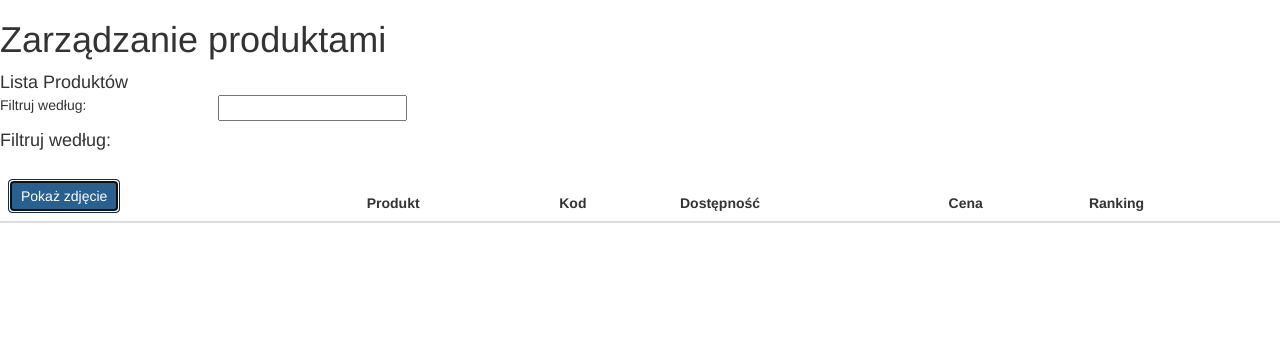
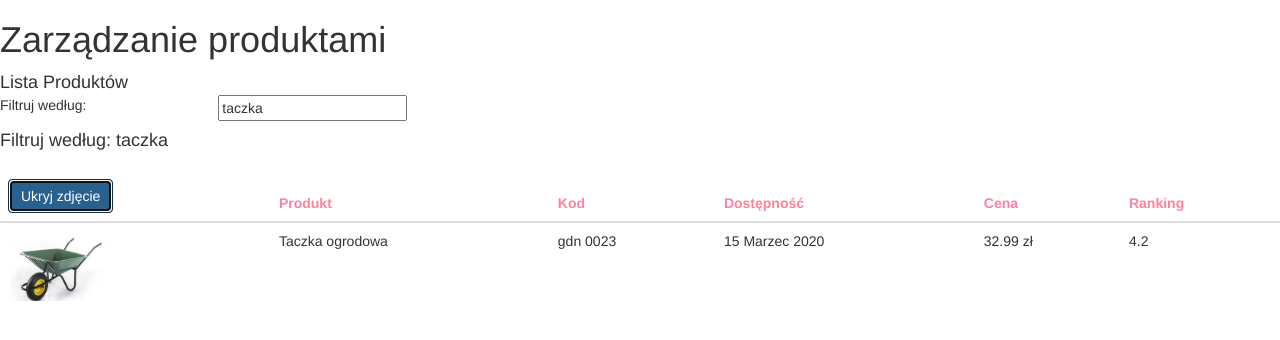
Before and after one commit to AleksandraOdr/amiwFinalProject, an Angular app: page / in a window 1280 px wide. Both pictures are taken after a click on the button "Pokaż zdjęcie". Shown: the top 340 px of the page. Built offline with nearby package versions, Linux system fonts and the light colour scheme.

Commit message:
Interfaces + searching filter

```diff
--- a/src/api/shared/convert-to-spaces.pipe.ts
+++ b/src/api/shared/convert-to-spaces.pipe.ts
@@ -0,0 +1,11 @@
+import {Pipe, PipeTransform} from '@angular/core';
+
+@Pipe({
+  name: 'convertToSpaces'
+})
+export class ConvertToSpacesPipe implements PipeTransform {
+
+  transform(value: string, character: string): string {
+    return  value.replace(character, ' ');
+  }
+}
--- a/src/app/products/product-list.component.html
+++ b/src/app/products/product-list.component.html
@@ -1,26 +1,29 @@
 <div class='card'>
   <div class='card-header'>
-    Lista Produktów
+    {{pageTitle}}
   </div>
   <div class="card-body">
     <div class='row'>
       <div class='col-md-2'>Filtruj według:</div>
       <div class='col-md-4'>
-        <input type='text' />
+        <input type='text'
+          [(ngModel)]="listFilter" />
       </div>
     </div>
     <div class='row'>
       <div class='col-md-6'>
-        <h4>Filtruj według: </h4>
+        <h4>Filtruj według: {{listFilter}}</h4>
       </div>
     </div>
     <div class='table-responsive'>
-      <table class='table'>
+      <table class='table'
+        *ngIf="products && products.length">
         <thead>
         <tr>
           <th>
-            <button class='btn btn-primary'>
-              Pokaż zdjęcie
+            <button class='btn btn-primary'
+              (click)='toggleImage()' >
+              {{showImage ? 'Ukryj ' : 'Pokaż '}} zdjęcie
             </button>
           </th>
           <th>Produkt</th>
@@ -31,6 +34,22 @@
         </tr>
         </thead>
         <tbody>
+        <tr *ngFor="let product of filteredProducts">
+          <td>
+            <img *ngIf="showImage"
+                 [src]="product.imageUrl"
+                 [title]="product.productName"
+                 [style.width.px]="imageWidth"
+                 [style.margin.px]="imageMargin" >
+          </td>
+          <td>{{product.productName}}</td>
+          <td>{{product.productCode | lowercase | convertToSpaces: '-'}}</td>
+          <td>{{product.releaseDate}}</td>
+          <td>{{product.price | currency:'': '':'1.2-2'}} zł </td>
+          <td>{{product.starRating}}</td>
+
+
+        </tr>
 
         </tbody>
       </table>
--- a/src/app/products/product-list.component.scss
+++ b/src/app/products/product-list.component.scss
@@ -0,0 +1,3 @@
+thead {
+  color: #fe81a1;
+}
--- a/src/app/products/product-list.component.ts
+++ b/src/app/products/product-list.component.ts
@@ -1,11 +1,70 @@
-import {Component} from '@angular/core';
+import {Component, OnInit} from '@angular/core';
+import {IProduct} from './product';
 
 
+// @ts-ignore
 @Component({
   selector: 'app-products',
-  templateUrl: './product-list.component.html'
+  templateUrl: './product-list.component.html',
+  styleUrls: ['./product-list.component.scss']
 })
 
-export class ProductListComponent {
+export class ProductListComponent implements OnInit {
+  pageTitle = 'Lista Produktów';
+  imageWidth = 100;
+  imageMargin = 2;
+  showImage = false;
+  filteredProducts: IProduct[];
 
+  _listFilter: string;
+  get listFilter(): string {
+    return this._listFilter;
+  }
+
+  set listFilter(value) {
+    this._listFilter = value;
+    this.filteredProducts = this.listFilter ? this.performFilter(this.listFilter) : this.products;
+  }
+
+  products: IProduct[] = [
+    {
+      productId: 1,
+      productName: 'Grabie',
+      productCode: 'GDN-0011',
+      releaseDate: '15 Marzec 2020',
+      description: 'Leaf rake with 48-inch wooden handle.',
+      price: 19.95,
+      starRating: 3.2,
+      imageUrl: 'assets/images/leaf_rake.jpg'
+    },
+    {
+      productId: 2,
+      productName: 'Taczka ogrodowa',
+      productCode: 'GDN-0023',
+      releaseDate: '15 Marzec 2020',
+      description: '15 gallon capacity rolling garden cart',
+      price: 32.99,
+      starRating: 4.2,
+      imageUrl: 'assets/images/garden_cart.jpg'
+    }
+  ];
+
+  constructor() {
+    this.filteredProducts = this.products;
+    this.listFilter = 'taczka';
+  }
+
+  performFilter(filterBy: string): IProduct[] {
+    filterBy = filterBy.toLocaleLowerCase();
+    return this.products.filter((product) =>
+      product.productName.toLocaleLowerCase().indexOf(filterBy) !== -1);
+  }
+
+  toggleImage(): void {
+    this.showImage = !this.showImage;
+  }
+
+  ngOnInit(): void {
+    console.log('OnInit metod');
+  }
 }
```
Also changed, not shown: src/app/app.module.ts (+6 -2 lines), src/app/products/product.ts (+27 -0 lines).
